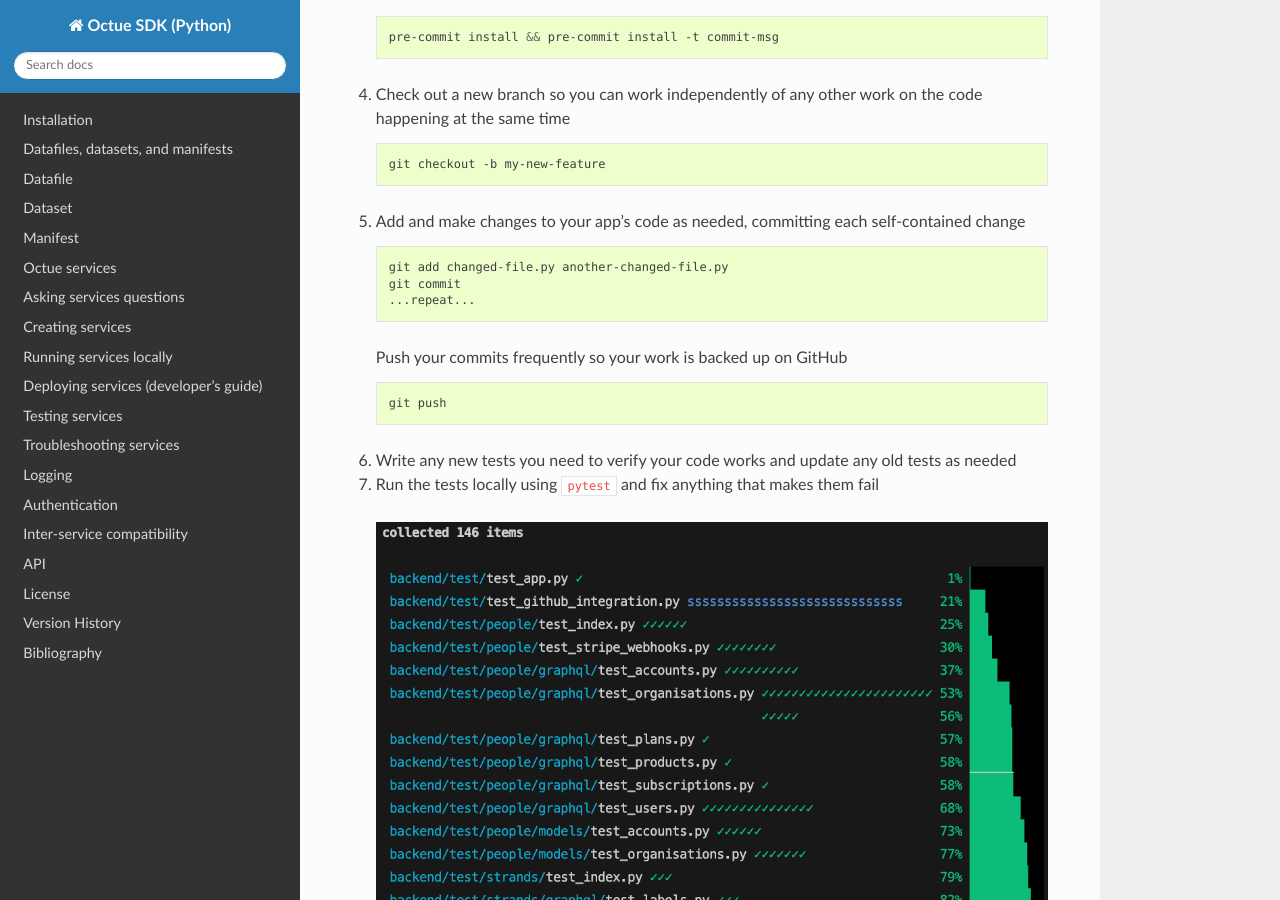
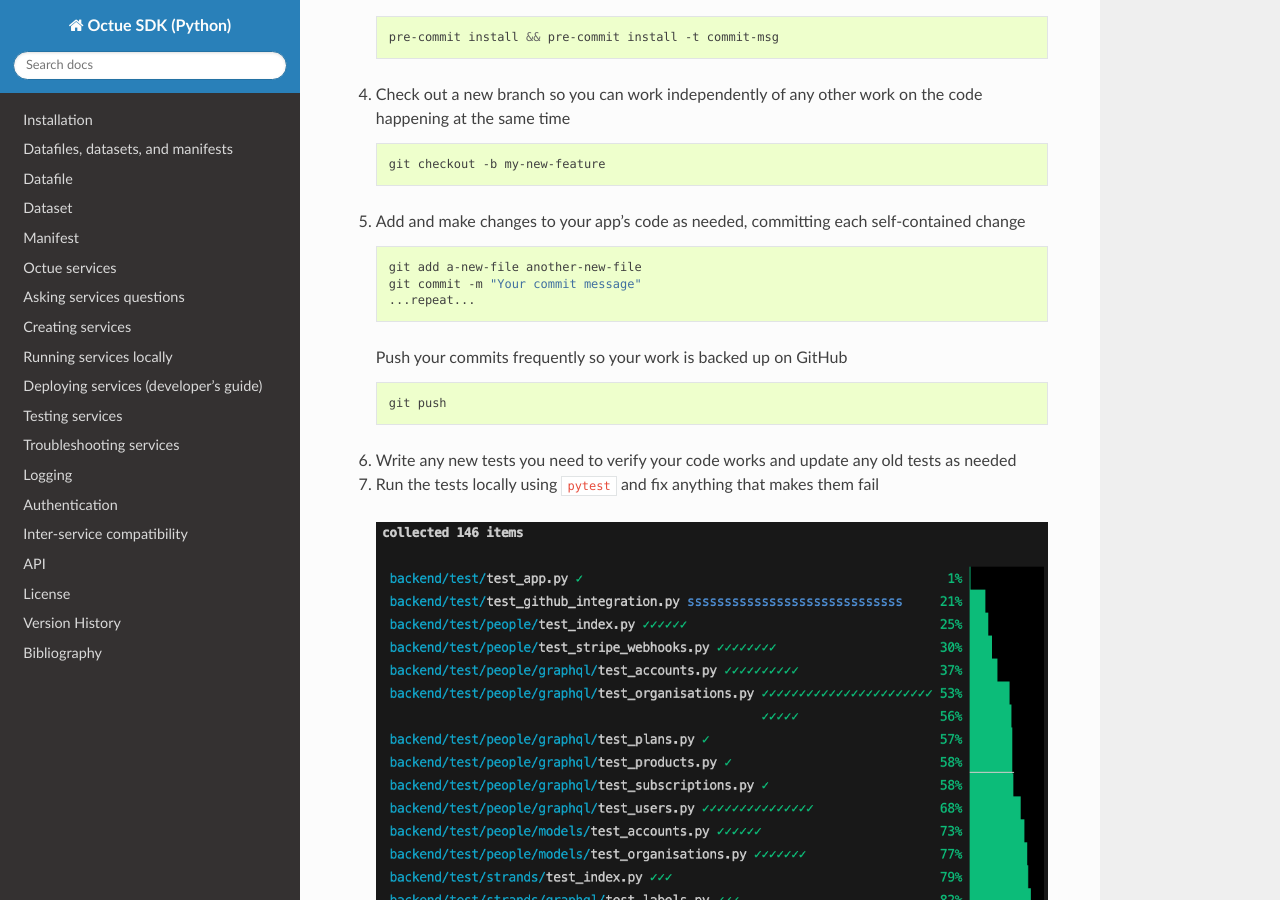
Before and after one commit to octue/octue-sdk-python, a Sphinx documentation site: the page built from docs/source/updating_services.rst, in a window 1280 px wide and 900 px high, scrolled down 797 px. Built offline with Sphinx 7.4.7 and the Read the Docs theme 3.1.0, drawn with Linux system fonts in a browser that asks for light colours.

Commit message:
DOC: Update `git commit` step

```diff
--- a/docs/source/updating_services.rst
+++ b/docs/source/updating_services.rst
@@ -47,8 +47,8 @@ Instructions
 
    .. code-block:: shell
 
-       git add changed-file.py another-changed-file.py
-       git commit
+       git add a-new-file another-new-file
+       git commit -m "Your commit message"
        ...repeat...
 
    Push your commits frequently so your work is backed up on GitHub
```
